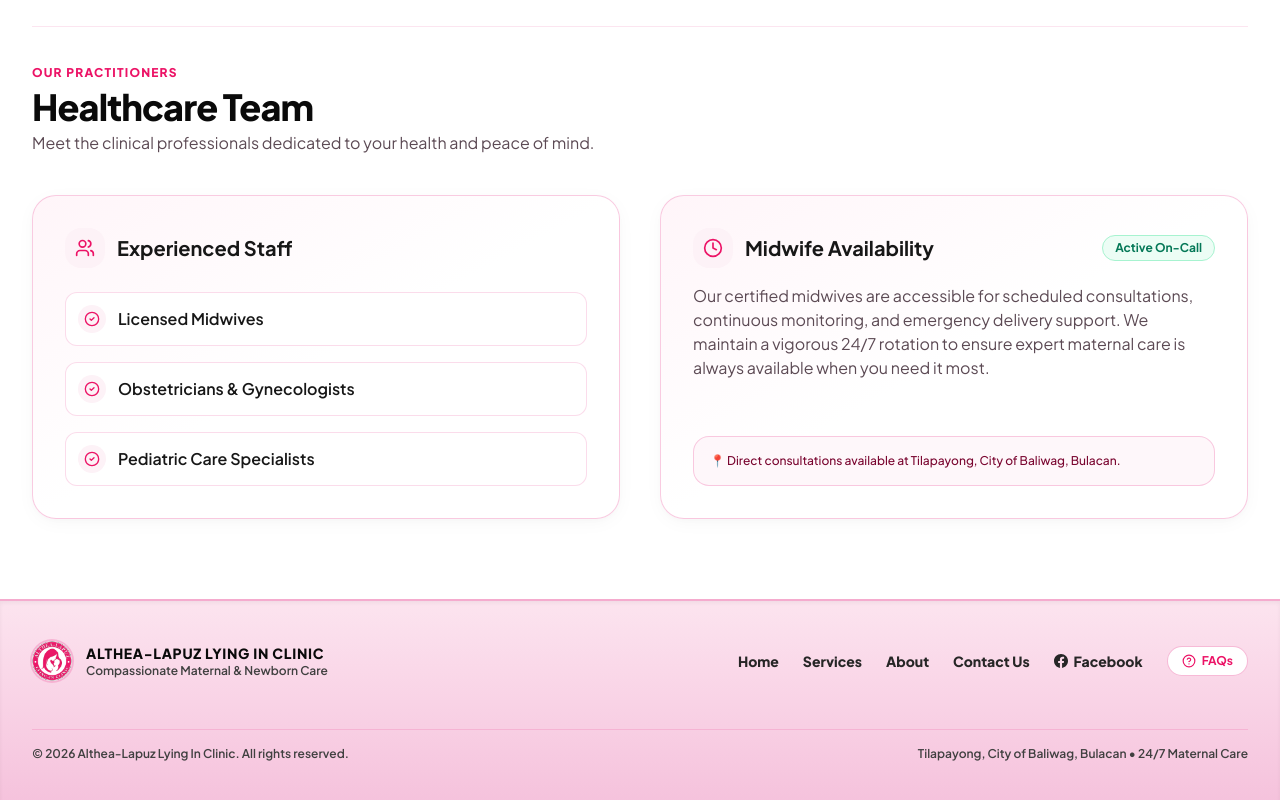
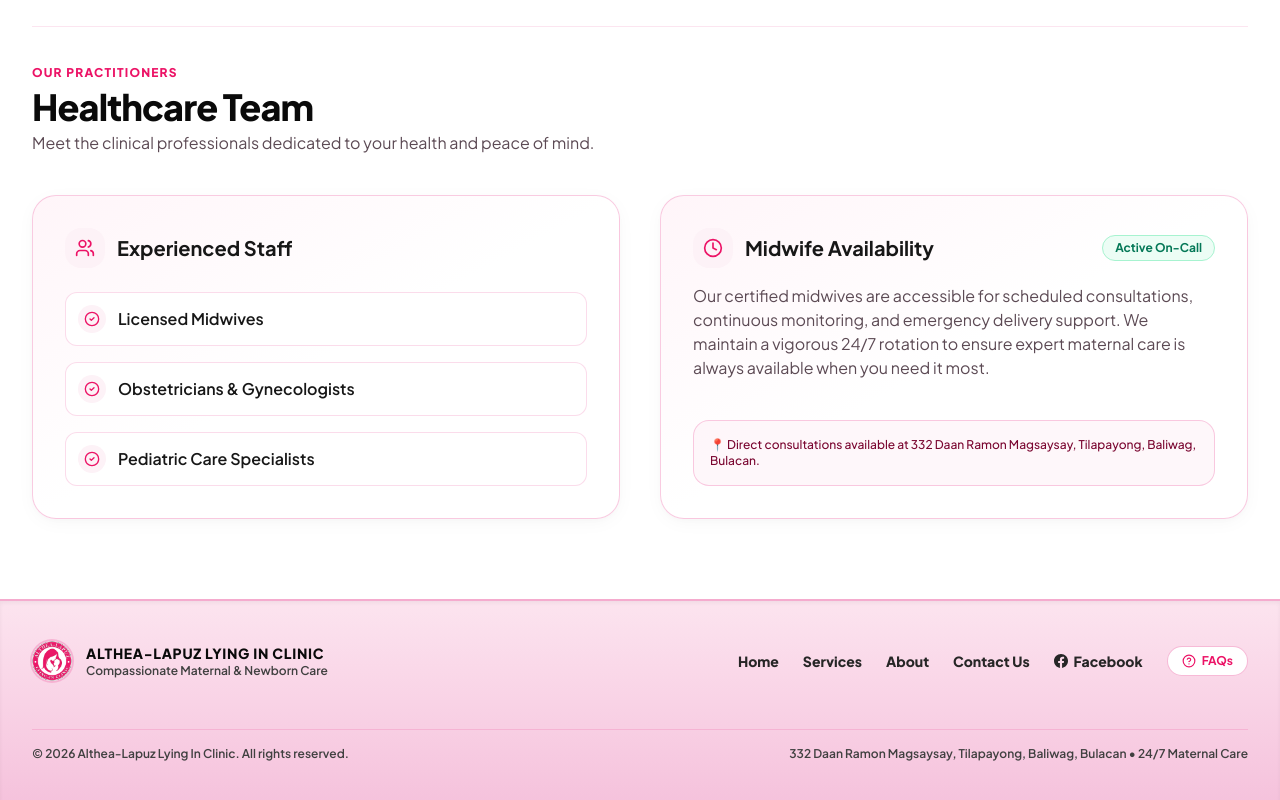
Before and after one commit to scaradook13/ALTHEA-LAPUZ-LYING-IN-CLINIC, a Vue app: page /about in a window 1280 px wide. Shown: the part 2333-3133 px from the top of the page. Built offline with nearby package versions, Linux system fonts and the light colour scheme; a web font is replaced by a local one.

Commit message:
chore: update clinic location to 332 Daan Ramon Magsaysay, Tilapayong, Baliwag, Bulacan across all pages and components

```diff
--- a/src/components/chatbot/faqResponses.js
+++ b/src/components/chatbot/faqResponses.js
@@ -39,7 +39,7 @@ export const faqResponses = [
     id: 'contact',
     keywords: ['contact', 'phone', 'email', 'call', 'reach', 'number'],
     question: 'How can I contact the clinic?',
-    answer: 'You can reach us at (123) 456-7890 or +0912 345 6789. You can also send an email to inquiry@althealapuzclinic.com or send an inquiry through our Contact page.'
+    answer: 'You can reach us by phone at 0931 069 3921 / (044)-462-0789, email us at lapuzaltheajasmine@gmail.com, message our Facebook page, or visit our clinic at 332 Daan Ramon Magsaysay, Tilapayong, Baliwag, Bulacan.'
   },
   {
     id: 'hours',
--- a/src/components/layout/Footer.vue
+++ b/src/components/layout/Footer.vue
@@ -195,7 +195,7 @@
       <!-- ================= COPYRIGHT BAR ================= -->
       <div class="pt-4 border-t border-brand-border/70 flex flex-col sm:flex-row justify-between items-center gap-2 text-xs text-neutral-700 font-semibold">
         <p>&copy; {{ new Date().getFullYear() }} Althea-Lapuz Lying In Clinic. All rights reserved.</p>
-        <p>Tilapayong, City of Baliwag, Bulacan • 24/7 Maternal Care</p>
+        <p>332 Daan Ramon Magsaysay, Tilapayong, Baliwag, Bulacan • 24/7 Maternal Care</p>
       </div>
 
     </div>
@@ -256,7 +256,7 @@ const faqs = [
   },
   {
     question: 'How can I reach or contact the clinic in Baliwag?',
-    answer: 'You can contact us via phone at (044)-462-0789 / 0931-069-3921 / 0969-405-5108, email us at lapuzaltheajasmine@gmail.com, or visit our clinic located at 332 Ramon Magsaysay Street, Tilapayong, City of Baliwag, Bulacan.'
+    answer: 'You can contact us via phone at (044)-462-0789 / 0931-069-3921 / 0969-405-5108, email us at lapuzaltheajasmine@gmail.com, or visit our clinic located at 332 Daan Ramon Magsaysay, Tilapayong, Baliwag, Bulacan.'
   }
 ]
 
--- a/src/components/sections/AboutPreviewSection.vue
+++ b/src/components/sections/AboutPreviewSection.vue
@@ -49,7 +49,7 @@
               About the Clinic
             </h2>
             <p class="text-text-secondary text-base sm:text-lg leading-relaxed font-normal">
-              Founded on the principles of transparency and dedicated patient care, our dedicated program entity has provided compassionate and specialized maternal healthcare since 2012. We stay alongside our patients at each step, ensuring a focus on safe, secure, dedicated care.
+              Founded on the principles of transparency and dedicated patient care, our dedicated program entity has provided compassionate and specialized maternal healthcare since November of 2024. We stay alongside our patients at each step, ensuring a focus on safe, secure, dedicated care.
             </p>
             <p class="text-text-secondary text-sm sm:text-base leading-relaxed">
               Specialized, modern healthcare center focused on clinical comfort, proactive, medical excellence.
@@ -66,7 +66,7 @@
                 </h3>
               </div>
               <p class="text-2xl font-serif font-bold text-neutral-950">
-                2012
+                2024
               </p>
               <p class="text-xs text-text-secondary mt-1">Providing trustworthy maternal care in Bulacan</p>
             </div>
--- a/src/components/sections/ContactPreviewSection.vue
+++ b/src/components/sections/ContactPreviewSection.vue
@@ -19,7 +19,7 @@
       <div class="grid grid-cols-1 sm:grid-cols-2 gap-6 max-w-3xl mx-auto">
         <!-- Address -->
         <a
-          href="https://www.google.com/maps/search/?api=1&query=Althea-Lapuz+Lying-In+Clinic+332+Ramon+Magsaysay+Street+Tilapayong+Baliwag+Bulacan"
+          href="https://www.google.com/maps/search/?api=1&query=Althea-Lapuz+Lying-In+Clinic+332+Daan+Ramon+Magsaysay+Tilapayong+Baliwag+Bulacan"
           target="_blank"
           rel="noopener noreferrer"
           class="bg-white hover:bg-brand-subtle/50 p-6 rounded-2xl border border-brand-border/60 hover:border-brand-primary shadow-card hover:shadow-card-hover transition-all duration-300 flex flex-col items-center text-center space-y-3 group cursor-pointer"
@@ -29,7 +29,7 @@
           </div>
           <div>
             <h3 class="text-xs font-extrabold uppercase tracking-wider text-text-muted">Clinic Address</h3>
-            <p class="text-sm font-bold text-neutral-950 mt-1">Tilapayong, Baliwag, Bulacan</p>
+            <p class="text-sm font-bold text-neutral-950 mt-1">332 Daan Ramon Magsaysay, Tilapayong, Baliwag, Bulacan</p>
           </div>
         </a>
 
@@ -88,7 +88,7 @@
       <!-- Wide Location Map Box -->
       <div class="max-w-5xl mx-auto">
         <a
-          href="https://www.google.com/maps/search/?api=1&query=Althea-Lapuz+Lying-In+Clinic+332+Ramon+Magsaysay+Street+Tilapayong+Baliwag+Bulacan"
+          href="https://www.google.com/maps/search/?api=1&query=Althea-Lapuz+Lying-In+Clinic+332+Daan+Ramon+Magsaysay+Tilapayong+Baliwag+Bulacan"
           target="_blank"
           rel="noopener noreferrer"
           class="block w-full h-80 sm:h-[400px] bg-brand-soft rounded-3xl border border-brand-border/60 relative overflow-hidden shadow-card group cursor-pointer"
--- a/src/components/sections/HomeHeroSection.vue
+++ b/src/components/sections/HomeHeroSection.vue
@@ -70,7 +70,7 @@
                     <h3 class="text-sm sm:text-base font-bold text-neutral-950">
                       Althea-Lapuz Lying In Clinic
                     </h3>
-                    <p class="text-xs text-text-secondary">Tilapayong, City of Baliwag, Bulacan</p>
+                    <p class="text-xs text-text-secondary">332 Daan Ramon Magsaysay, Tilapayong, Baliwag, Bulacan</p>
                   </div>
                   <span class="px-3 py-1 bg-brand-primary text-white text-xs font-bold rounded-full shadow-brand-sm">
                     Open 24/7
--- a/src/data/pricingData.js
+++ b/src/data/pricingData.js
@@ -5,7 +5,7 @@
 
 export const pricingNotice = {
   clinicName: 'ALTHEA-LAPUZ LYING-IN CLINIC',
-  address: '332 Ramon Magsaysay Street, Tilapayong, Baliwag, Bulacan',
+  address: '332 Daan Ramon Magsaysay, Tilapayong, Baliwag, Bulacan',
   contactNumbers: ['(044)-462-0789', '0931-069-3921', '0969-405-5108'],
   email: 'lapuzaltheajasmine@gmail.com',
   effectiveDate: 'April 01, 2026',
--- a/src/views/AboutView.vue
+++ b/src/views/AboutView.vue
@@ -233,7 +233,7 @@
             </div>
 
             <div class="p-4 bg-brand-soft/60 rounded-2xl border border-brand-border/60 text-xs text-brand-primary-dark font-medium">
-              📍 Direct consultations available at Tilapayong, City of Baliwag, Bulacan.
+              📍 Direct consultations available at 332 Daan Ramon Magsaysay, Tilapayong, Baliwag, Bulacan.
             </div>
           </div>
         </div>
--- a/src/views/ContactView.vue
+++ b/src/views/ContactView.vue
@@ -45,7 +45,7 @@
           Althea-Lapuz Lying In Clinic
         </h2>
         <p class="text-sm sm:text-base text-text-secondary font-medium">
-          Tilapayong, City of Baliwag, Bulacan
+          332 Daan Ramon Magsaysay, Tilapayong, Baliwag, Bulacan
         </p>
       </div>
 
@@ -195,7 +195,7 @@
             In-Person Medical Concierge
           </h4>
           <p class="text-xs sm:text-sm text-text-secondary">
-            For direct in-person assistance, our Medical Concierge desk is located at Tilapayong, City of Baliwag, Bulacan, open to serve you 24hrs, Monday to Saturday.
+            For direct in-person assistance, our Medical Concierge desk is located at 332 Daan Ramon Magsaysay, Tilapayong, Baliwag, Bulacan, open to serve you 24hrs, Monday to Saturday.
           </p>
         </div>
       </div>
@@ -207,7 +207,7 @@
             MAP: Althea-Lapuz Lying In Clinic
           </h3>
           <a
-            href="https://www.google.com/maps/search/?api=1&query=Althea-Lapuz+Lying-In+Clinic+332+Ramon+Magsaysay+Street+Tilapayong+Baliwag+Bulacan"
+            href="https://www.google.com/maps/search/?api=1&query=Althea-Lapuz+Lying-In+Clinic+332+Daan+Ramon+Magsaysay+Tilapayong+Baliwag+Bulacan"
             target="_blank"
             rel="noopener noreferrer"
             class="text-xs font-bold text-brand-primary hover:underline inline-flex items-center gap-1"
@@ -218,7 +218,7 @@
         </div>
 
         <a
-          href="https://www.google.com/maps/search/?api=1&query=Althea-Lapuz+Lying-In+Clinic+332+Ramon+Magsaysay+Street+Tilapayong+Baliwag+Bulacan"
+          href="https://www.google.com/maps/search/?api=1&query=Althea-Lapuz+Lying-In+Clinic+332+Daan+Ramon+Magsaysay+Tilapayong+Baliwag+Bulacan"
           target="_blank"
           rel="noopener noreferrer"
           class="block w-full h-80 sm:h-96 bg-brand-soft rounded-3xl border border-brand-border/60 relative overflow-hidden shadow-card group cursor-pointer"
--- a/src/views/ServicesView.vue
+++ b/src/views/ServicesView.vue
@@ -477,7 +477,7 @@
                   Official Price Directory & Fee Schedule
                 </h3>
                 <p class="text-xs sm:text-sm text-text-secondary">
-                  Althea-Lapuz Lying-In Clinic • 332 Ramon Magsaysay Street, Tilapayong, Baliwag, Bulacan
+                  Althea-Lapuz Lying-In Clinic • 332 Daan Ramon Magsaysay, Tilapayong, Baliwag, Bulacan
                 </p>
               </div>
 
```
